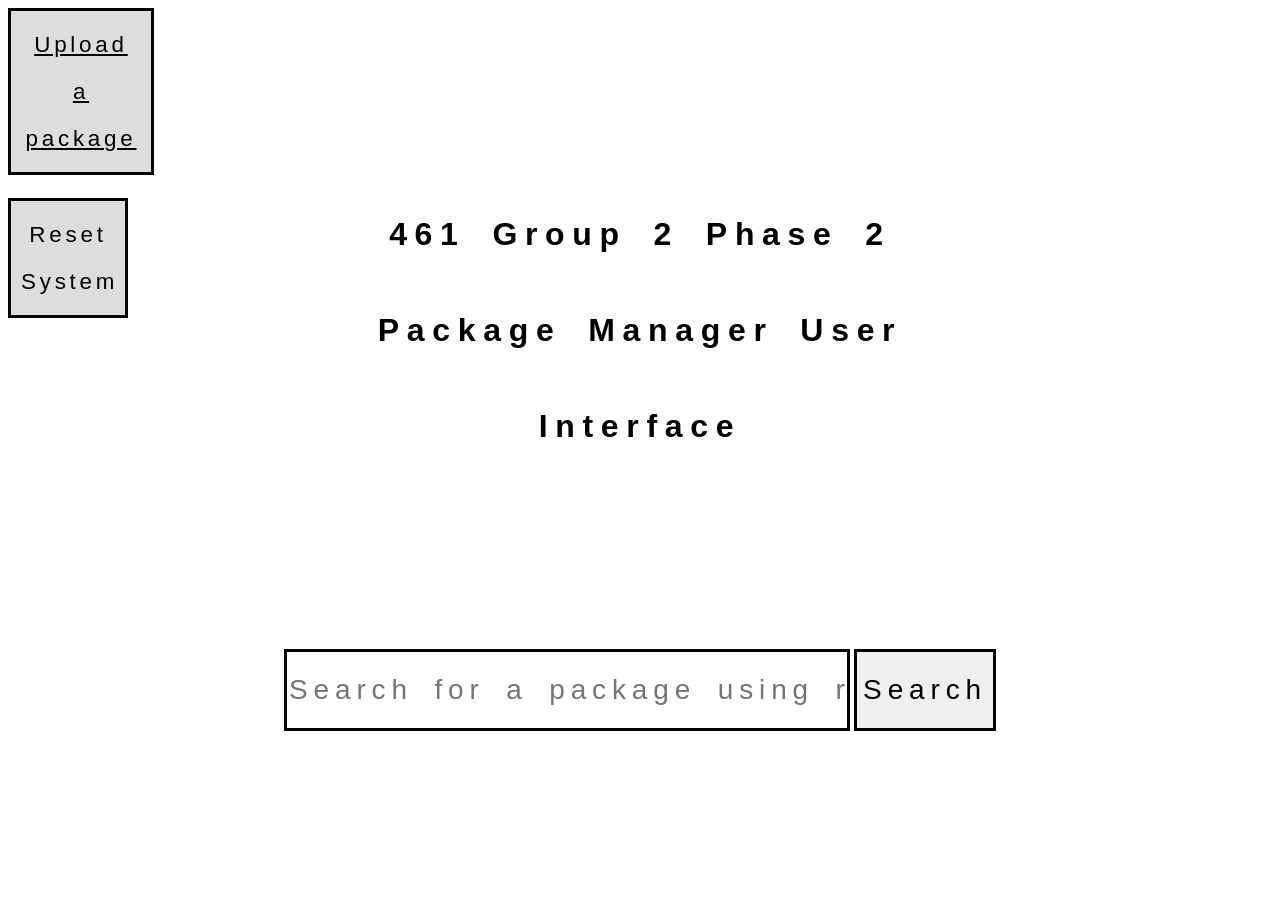
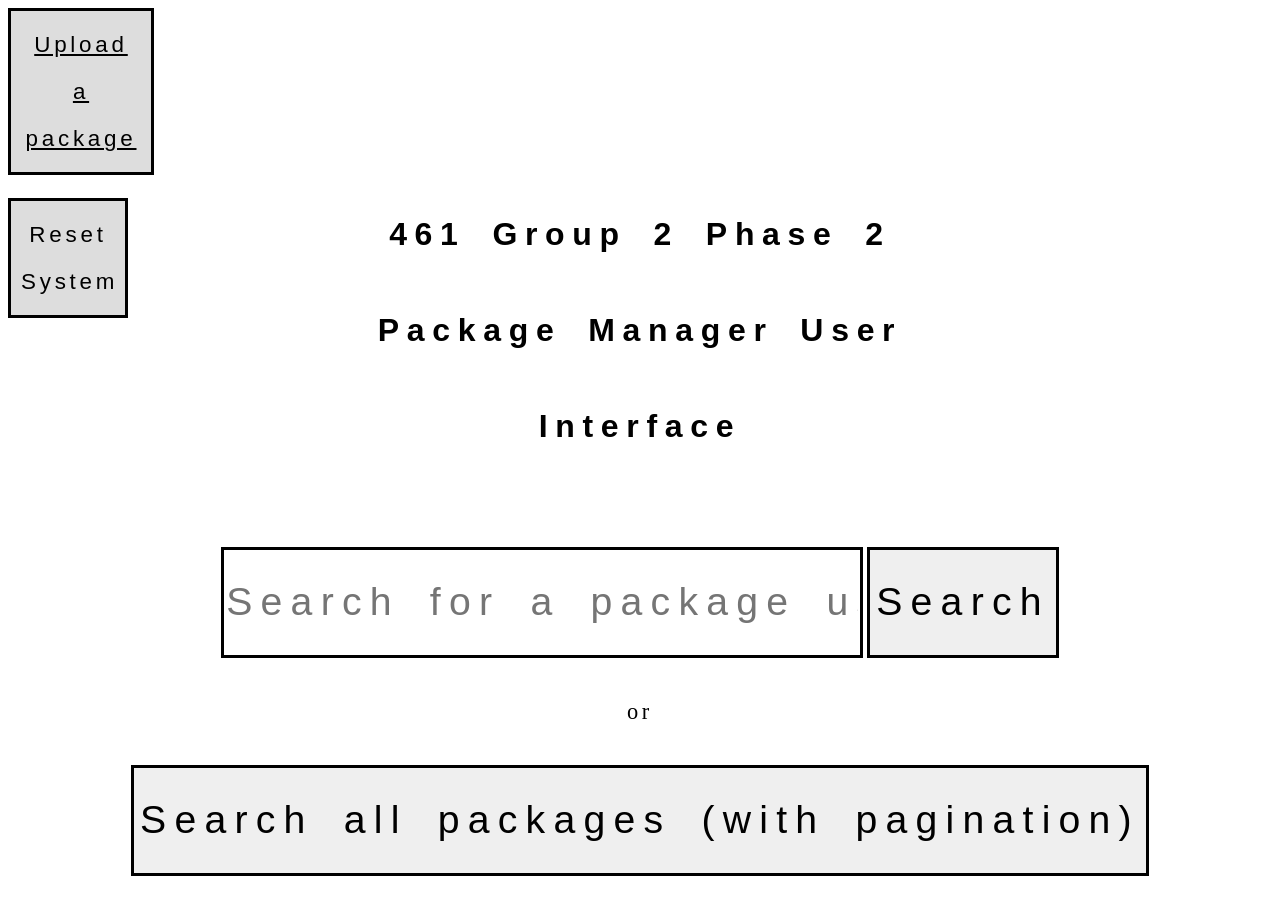
Before and after one commit to mghera02/461Group2Phase2, a Vue app in the folder 461Phase2/: page / in a window 1280 px wide. Shown: the top 914 px of the page. Before the commit the page ends 800 px from the top, so only its background shows below. Built offline with nearby package versions, Linux system fonts and the light colour scheme.

Commit message:
added packages endpoint to frontend and converted endpoint to be post

```diff
--- a/461Phase2/app.js
+++ b/461Phase2/app.js
@@ -473,7 +473,7 @@ app.get('/download/:packageId', function (req, res) { return __awaiter(void 0, v
         }
     });
 }); });
-app.get('/packages', function (req, res) { return __awaiter(void 0, void 0, void 0, function () {
+app.post('/packages', function (req, res) { return __awaiter(void 0, void 0, void 0, function () {
     var packageName, version, offsetValue, searchResults, package_names, error_5;
     return __generator(this, function (_a) {
         switch (_a.label) {
--- a/461Phase2/app.ts
+++ b/461Phase2/app.ts
@@ -293,7 +293,7 @@ app.get('/download/:packageId', async (req, res) => {
   }
 });
 
-app.get('/packages', async (req, res) => {
+app.post('/packages', async (req, res) => {
   try {
     await time.info("Starting time")
     await logger.info("Attempting to get packages (/packages)")
--- a/461Phase2/src/assets/css/search.css
+++ b/461Phase2/src/assets/css/search.css
@@ -19,7 +19,7 @@
 
 #searchBar {
     position: relative;
-    width:44%;
+    width:50%;
     font-size: 1.75em;
     display: flex;
     border-width: 3px;
@@ -38,11 +38,20 @@
     border-width: 6px;
 }
 
-#topNav {
+.topNav {
     width: 100%;
     display: flex;
     justify-content: center;
     margin-bottom: 30px;
+    font-size: 1.4em;
+    word-spacing: 0.224em; /* .16 times size */
+    line-height: 2.1em; /* 1.5 times size */
+    letter-spacing: .168em;/* .12 times size */
+}
+
+main {
+    position: relative;
+    top: -4vw;
 }
 
 #packages {
--- a/461Phase2/src/components/searchBar.vue
+++ b/461Phase2/src/components/searchBar.vue
@@ -1,7 +1,13 @@
 <template>
-  <main id="topNav">
+  <main class="topNav">
     <input id="searchBar" v-on:keyup.enter="sendSearchToParent" type="text" v-model="searchBarVal" placeholder="Search for a package using regex"/>
     <button id="searchBtn" @click="sendSearchToParent"> Search </button>
+  </main>
+  <main class="topNav">
+  or
+  </main>
+  <main class="topNav">
+    <button id="searchBtn" @click="sendSearchToParent('*')"> Search all packages (with pagination) </button>
   </main>
 </template>
 
@@ -14,8 +20,12 @@
             }
         },
         methods: {
-            sendSearchToParent() {
-              this.$emit('searchBarVal', this.searchBarVal)
+            sendSearchToParent(i) {
+              if(i == "*") {
+                this.$emit('searchBarVal', "*")
+              } else {
+                this.$emit('searchBarVal', this.searchBarVal)
+              }
             }
         },
         props: {
--- a/461Phase2/src/views/HomeView.vue
+++ b/461Phase2/src/views/HomeView.vue
@@ -27,7 +27,8 @@
               searchBarVal: "",
               pastSearchBarVal: "",
               packages: [],
-              ip: "3.139.57.32"
+              ip: "3.139.57.32",
+              numSearchAllPress: 0
             }
         },
         methods: {
@@ -53,6 +54,40 @@
 
             let packageNames = []
 
+            if(this.searchBarVal == "*") {
+              try {
+                const response = await axios.post(`http://${this.ip}:8080/packages`, {
+                  params: {
+                    offset: this.numSearchAllPress,
+                  },
+                  headers: {
+                    'Content-Type': 'application/json',
+                  },
+                  data: [{ "Name": "*" }]
+                })
+                this.numSearchAllPress++;
+                console.log('Search Results (/packages):', response.data);
+                packageNames = response.data;
+                for (let packageName of packageNames) {
+                  let id = await this.getPackageId(packageName);
+                  let ratings = await this.getPackageRatings(id);
+                  (this.packages).push({
+                    packageName: packageName,
+                    packageId: id,
+                    busFactor: ratings.busFactor,
+                    rampup: ratings.rampup,
+                    license: ratings.license,
+                    correctness: ratings.correctness,
+                    maintainer: ratings.maintainer,
+                    pullRequest: ratings.pullRequest,
+                    pinning: ratings.pinning,
+                    score: ratings.score,
+                  });
+                }
+              } catch(error) {
+                console.error('Error searching:', error);
+              }
+            } else {
               try {
                 const response = await axios.get(`http://${this.ip}:8080/search`, {
                   params: {
@@ -79,6 +114,7 @@
                 }
               } catch(error) {
                 console.error('Error searching:', error);
+              }
             }
           },
           async getPackageId(packageName) {
```
Also changed, not shown: 11 other files (tests, documents, lock files or other folders). Lines whose indentation alone changed are shown as unchanged.
